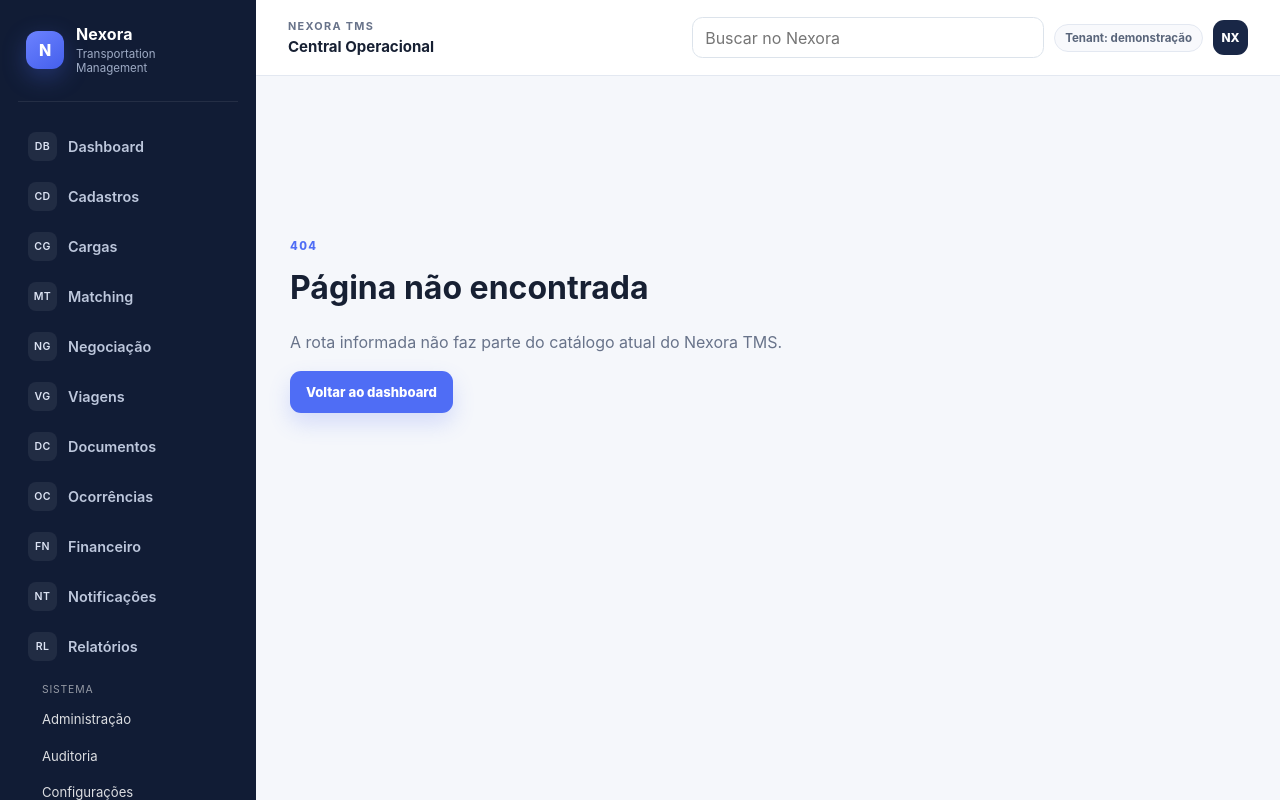
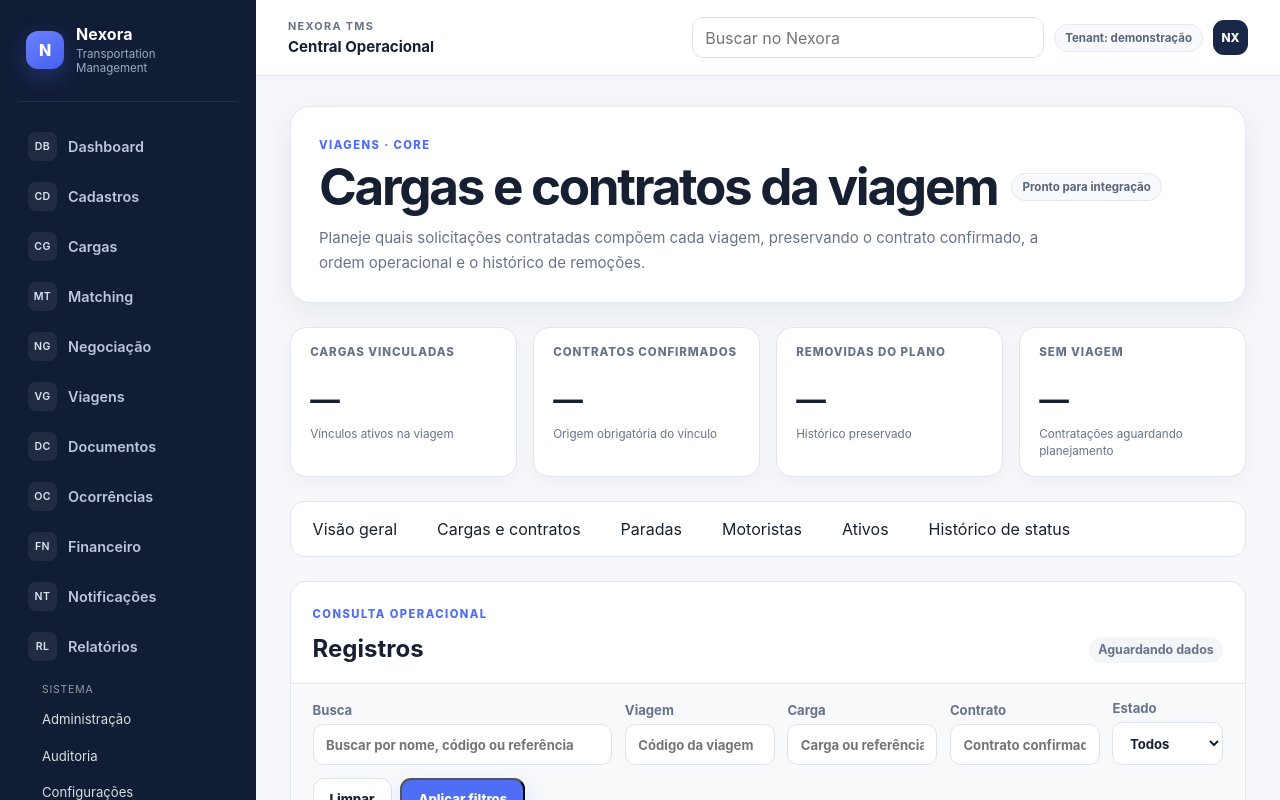
Before and after one commit to brunabarrichello/nexora-tms, a Next.js app in the folder apps/web/: page /viagens/cargas in a window 1280 px wide. Before the commit this address had no page. Shown: the top 800 px of the page. Built offline with nearby package versions, Linux system fonts and the light colour scheme.

Commit message:
feat(web): add Wave 0022 trip request planning page

```diff
--- /dev/null
+++ b/apps/web/app/viagens/cargas/page.tsx
@@ -0,0 +1,46 @@
+import { OperationalPage } from '../../_components/operational-page';
+
+export const metadata = { title: 'Cargas da viagem' };
+
+export default function Page() {
+  return (
+    <OperationalPage
+      eyebrow="Viagens · Core"
+      title="Cargas e contratos da viagem"
+      description="Planeje quais solicitações contratadas compõem cada viagem, preservando o contrato confirmado, a ordem operacional e o histórico de remoções."
+      metrics={[
+        { label: 'Cargas vinculadas', helper: 'Vínculos ativos na viagem' },
+        { label: 'Contratos confirmados', helper: 'Origem obrigatória do vínculo' },
+        { label: 'Removidas do plano', helper: 'Histórico preservado' },
+        { label: 'Sem viagem', helper: 'Contratações aguardando planejamento' },
+      ]}
+      filters={[
+        { label: 'Viagem', name: 'trip', placeholder: 'Código da viagem' },
+        { label: 'Carga', name: 'request', placeholder: 'Carga ou referência' },
+        { label: 'Contrato', name: 'contract', placeholder: 'Contrato confirmado' },
+        { label: 'Estado', name: 'state', options: ['Ativa', 'Removida'] },
+      ]}
+      columns={[
+        { key: 'trip', label: 'Viagem' },
+        { key: 'sequence', label: 'Ordem', align: 'right' },
+        { key: 'request', label: 'Carga' },
+        { key: 'contract', label: 'Contrato' },
+        { key: 'route', label: 'Rota' },
+        { key: 'state', label: 'Estado' },
+      ]}
+      tabs={[
+        { href: '/viagens', label: 'Visão geral' },
+        { href: '/viagens/cargas', label: 'Cargas e contratos' },
+        { href: '/viagens/paradas', label: 'Paradas' },
+        { href: '/viagens/motoristas', label: 'Motoristas' },
+        { href: '/viagens/ativos', label: 'Ativos' },
+        { href: '/viagens/status', label: 'Histórico de status' },
+      ]}
+      integrationNotes={[
+        'Fonte canônica: trip_transport_requests; somente contratos confirmados podem originar vínculos.',
+        'Uma transport_request não pode permanecer ativa em mais de uma viagem ao mesmo tempo.',
+        'Remoção é lifecycle auditável, nunca DELETE físico.',
+      ]}
+    />
+  );
+}
```
